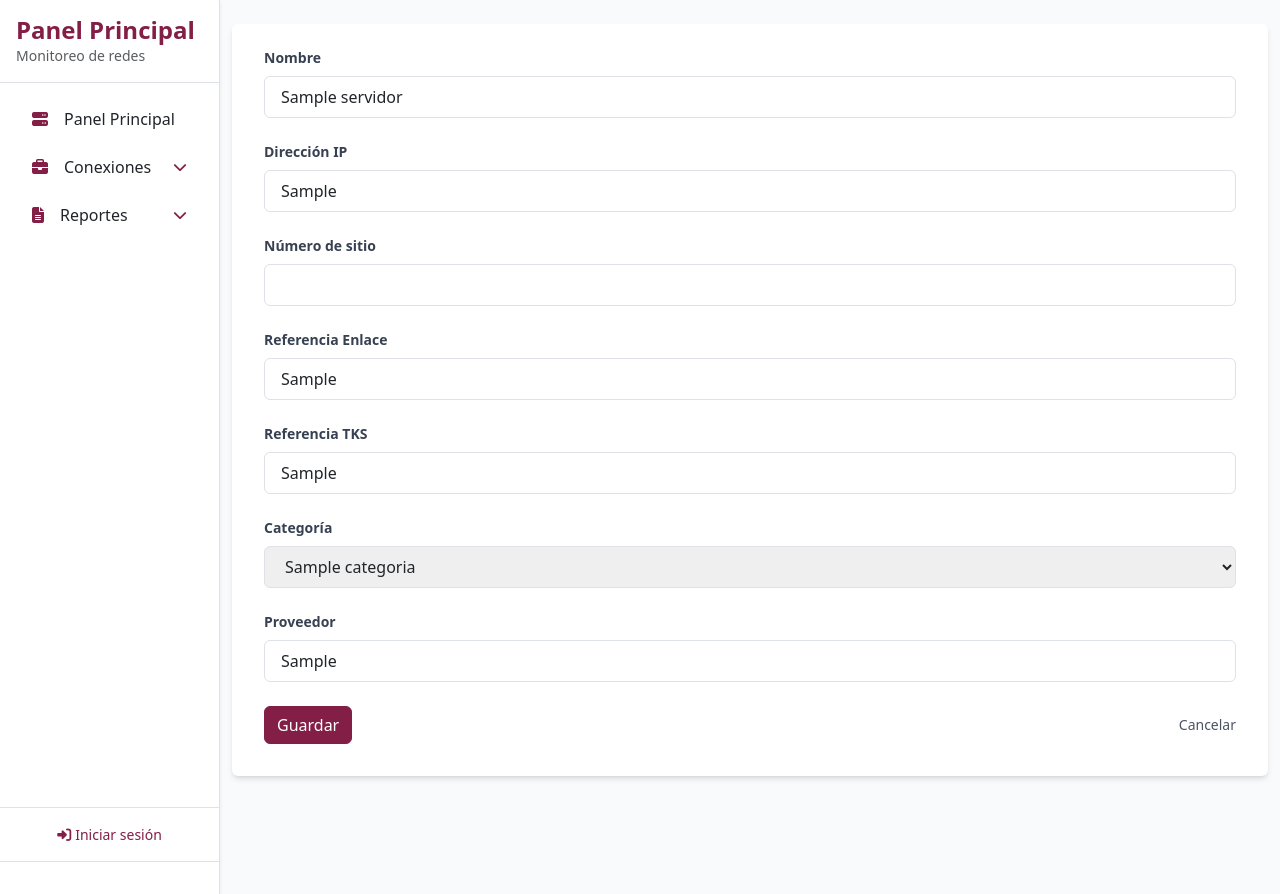
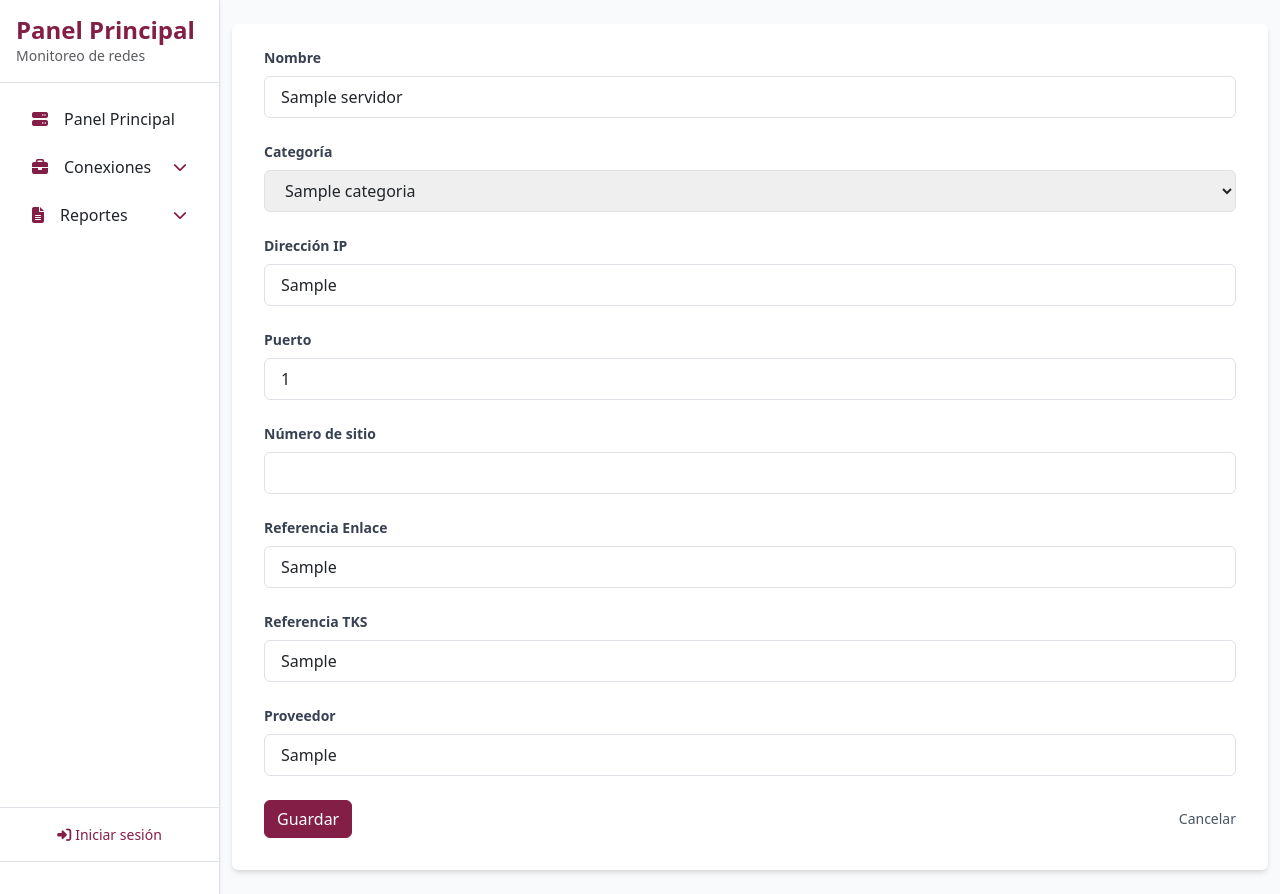
Before and after one commit to hectoru2001/monitoreo, a Django app: page /gestion/servidores/editar/1/ in a window 1280 px wide. Run offline with Django 5.2, Linux system fonts and the light colour scheme; tables that the repository leaves empty hold one stand-in row (values such as "Sample post"); some libraries are stand-ins or nearby versions.

Commit message:
Funcion para manejar puertos en los servidores

```diff
--- a/apps/gestion/forms.py
+++ b/apps/gestion/forms.py
@@ -16,7 +16,7 @@ class IconoForm(forms.ModelForm):
 class ServidorForm(forms.ModelForm):
     class Meta:
         model = Servidor
-        fields = ['nombre', 'ip', 'categoria', 'servicio', 'referencia', 'referencia2', 'proveedor']
+        fields = ['nombre', 'ip', 'categoria', 'servicio', 'referencia', 'referencia2', 'proveedor', 'puerto']
         widgets = {
             'nombre': forms.TextInput(attrs={'class': 'border rounded px-3 py-2 w-full'}),
             'ip': forms.TextInput(attrs={'class': 'border rounded px-3 py-2 w-full'}),
@@ -25,6 +25,7 @@ class ServidorForm(forms.ModelForm):
             'referencia2': forms.TextInput(attrs={'class': 'border rounded px-3 py-2 w-full'}),
             'categoria': forms.Select(attrs={'class': 'border rounded px-3 py-2 w-full'}),
             'proveedor': forms.TextInput(attrs={'class': 'border rounded px-3 py-2 w-full'}),
+            'puerto': forms.NumberInput(attrs={'class': 'border rounded px-3 py-2 w-full hidden'}),
             'icono': forms.Select(attrs={
                 'class': 'hidden'
             }),
--- a/apps/gestion/models.py
+++ b/apps/gestion/models.py
@@ -9,7 +9,7 @@ class Servidor(models.Model):
     icono = models.ForeignKey('Iconos', on_delete=models.CASCADE, null=True)
     categoria = models.ForeignKey('Categoria', on_delete=models.CASCADE)
     proveedor = models.CharField(max_length=100, null=True, blank=True)
-
+    puerto = models.IntegerField(null=True, blank=True)
     def __str__(self): return f"{self.nombre} ({self.ip})"
 
 class Iconos(models.Model):
--- /dev/null
+++ b/apps/gestion/static/js/formulario.js
@@ -0,0 +1,26 @@
+document.addEventListener("DOMContentLoaded", function () {
+
+    const select = document.getElementById("id_categoria");
+    const campoPuerto = document.getElementById("id_puerto");
+    const lblPuerto = document.getElementById("lbl-puerto");
+
+    function actualizarPuerto() {
+        const valor = select.value;
+
+        if (valor === "1") {
+            campoPuerto.classList.remove("hidden");
+            lblPuerto.classList.remove("hidden");
+            campoPuerto.required = true;
+        } else {
+            campoPuerto.classList.add("hidden");
+            lblPuerto.classList.add("hidden");
+            campoPuerto.required = false;
+            campoPuerto.value = "";
+        }
+    }
+
+    select.addEventListener("change", actualizarPuerto);
+
+    // ejecutar al cargar para estado inicial
+    actualizarPuerto();
+});
--- a/apps/gestion/templates/servidores/formulario.html
+++ b/apps/gestion/templates/servidores/formulario.html
@@ -1,4 +1,6 @@
 {% extends 'base.html' %}
+
+{% load static %}
 
 {% block title %}{{ titulo }}{% endblock %}
 
@@ -22,6 +24,17 @@
             {% endif %}
         </div>
 
+        <!-- Campo: categoria -->
+        <div class="mb-6">
+            <label class="block text-gray-700 text-sm font-bold mb-2">
+                Categoría
+            </label>
+            {{ form.categoria }}
+            {% if form.categoria.errors %}
+                <p class="text-red-500 text-xs mt-1">{{ form.categoria.errors.0 }}</p>
+            {% endif %}
+        </div>
+
         <!-- Campo: ip -->
         <div class="mb-4">
             <label class="block text-gray-700 text-sm font-bold mb-2">
@@ -30,6 +43,16 @@
             {{ form.ip }}
             {% if form.ip.errors %}
                 <p class="text-red-500 text-xs mt-1">{{ form.ip.errors.0 }}</p>
+            {% endif %}
+        </div>
+
+        <div class="mb-4">
+            <label id="lbl-puerto" class="block text-gray-700 text-sm font-bold hidden mb-2">
+                Puerto
+            </label>
+            {{ form.puerto }}
+            {% if form.puerto.errors %}
+                <p class="text-red-500 text-xs mt-1">{{ form.puerto.errors.0 }}</p>
             {% endif %}
         </div>
 
@@ -66,17 +89,6 @@
             {% endif %}
         </div>
 
-        <!-- Campo: categoria -->
-        <div class="mb-6">
-            <label class="block text-gray-700 text-sm font-bold mb-2">
-                Categoría
-            </label>
-            {{ form.categoria }}
-            {% if form.categoria.errors %}
-                <p class="text-red-500 text-xs mt-1">{{ form.categoria.errors.0 }}</p>
-            {% endif %}
-        </div>
-
         <!-- Campo: Proveedor-->
         <div class="mb-6">
             <label class="block text-gray-700 text-sm font-bold mb-2">
@@ -100,4 +112,6 @@
     </form>
 
 </div>
+
+<script src="{% static 'js/formulario.js' %}"></script>
 {% endblock %}
--- a/apps/panel/static/js/panel.js
+++ b/apps/panel/static/js/panel.js
@@ -199,6 +199,10 @@ function actualizarEstados() {
 
 
                     // Crear tarjeta compacta
+                    const puertoHTML = servidor.puerto
+                    ? `<div><strong>Puerto:</strong> ${servidor.puerto}</div>`
+                    : "";
+
                     tarjetasHTML += `
                         <div class="server-card small ${estadoClass}"
                             data-ip="${servidor.ip}"
@@ -208,6 +212,7 @@ function actualizarEstados() {
                             data-bs-title="
                                 <div style='min-width:140px'>
                                     <div><strong>IP:</strong> ${servidor.ip}</div>
+                                    ${puertoHTML}
                                 </div>
                             "
                             onclick="cargarServidor('${servidor.ip}')">
@@ -223,6 +228,7 @@ function actualizarEstados() {
                             </span>
                         </div>
                     `;
+
 
 
 
--- a/apps/panel/utils.py
+++ b/apps/panel/utils.py
@@ -1,5 +1,6 @@
 import platform
 import subprocess
+import socket
 
 PING_BIN = "/usr/bin/ping"
 
@@ -20,3 +21,12 @@ def ping_host(ip: str, timeout=1000) -> bool:
         ).returncode == 0
     except Exception:
         return False
+
+def telnet_host(ip: str, port: int, timeout=1000) -> bool:
+    timeout_sec = timeout / 1000
+
+    try:
+        with socket.create_connection((ip, port), timeout=timeout_sec):
+            return True
+    except (socket.timeout, ConnectionRefusedError, OSError):
+        return False
```
Also changed, not shown: apps/panel/tasks.py (+23 -8 lines), apps/gestion/migrations/0016_servidor_puerto.py (added).
